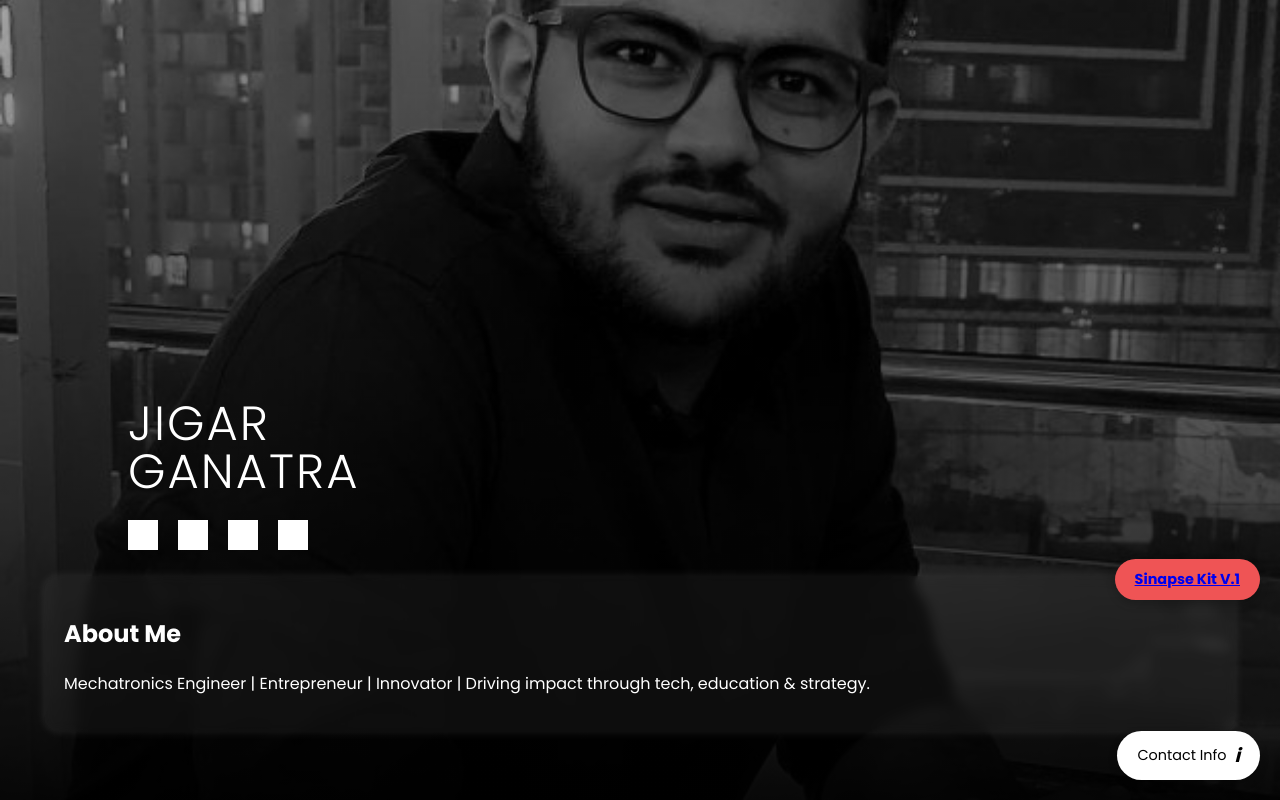
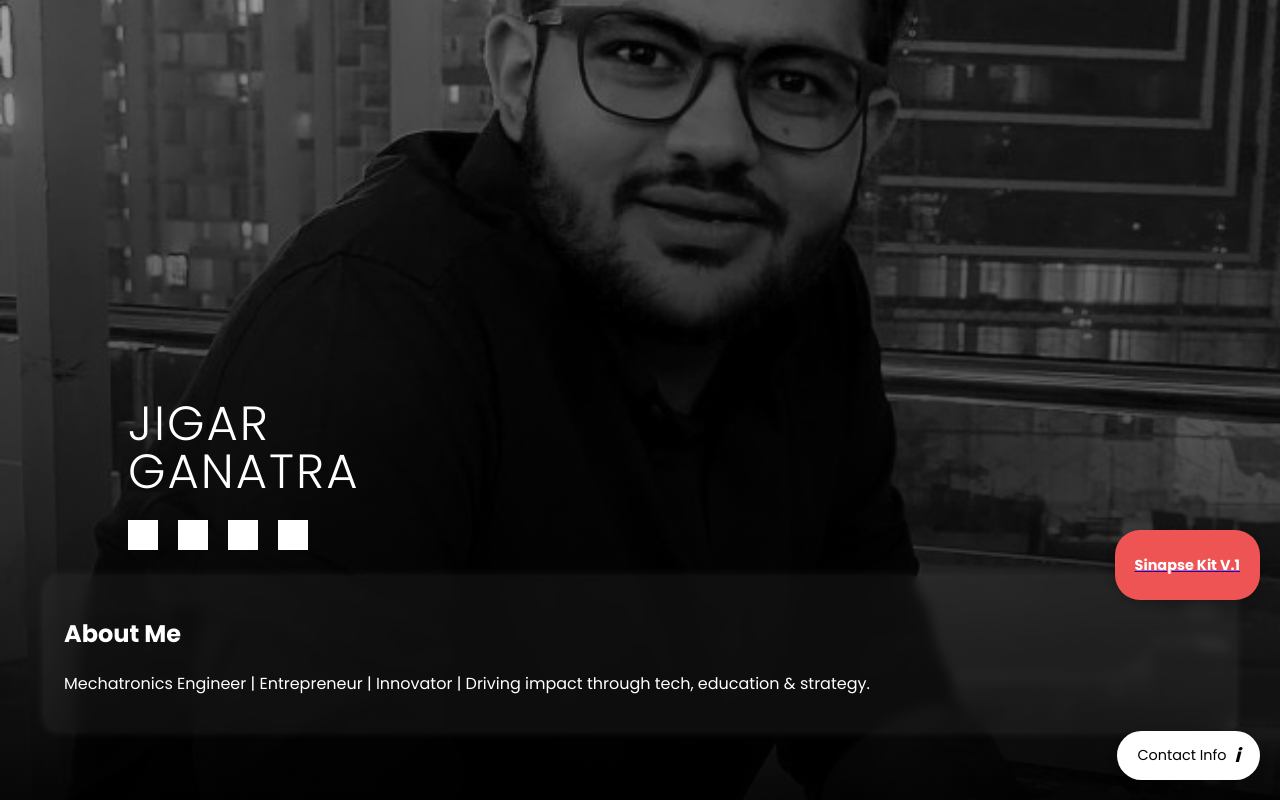
Before and after one commit to Jigar5900/-business-card, a plain HTML site: page index.html in a window 1280 px wide. Drawn offline with Linux system fonts and the light colour scheme; grey boxes are pictures that could not be loaded.

Commit message:
Update index.html

```diff
--- a/index.html
+++ b/index.html
@@ -207,7 +207,7 @@ body, div, p, h1, h2, h3, a, button {
   cursor: pointer;
   text-align: center;
 "><a href="sinapse_robotics_kit.pdf" target="_blank">
- Sinapse Kit V.1</a>
+ <p style="color: white; text-decoration: none;">Sinapse Kit V.1</p></a>
 </div>
   <div id="saveContactBtn">
   Contact Info <span class="info-icon">i</span>
```
